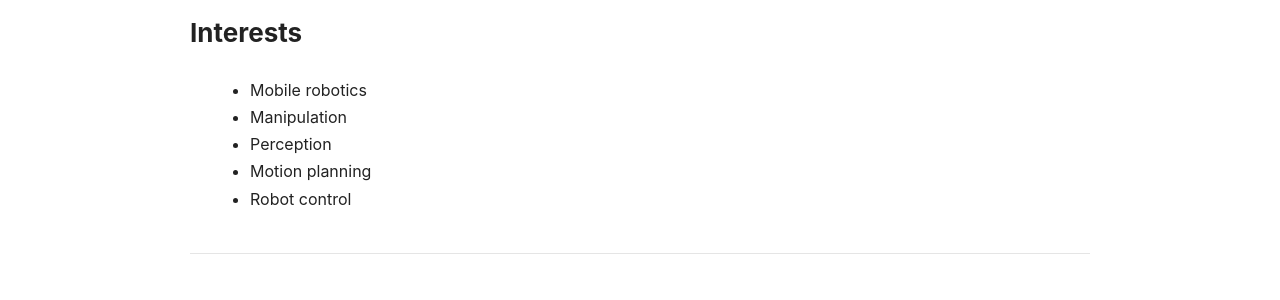
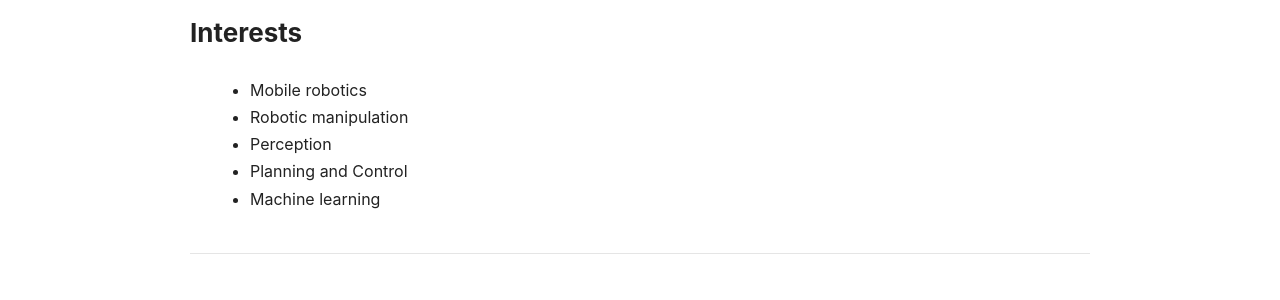
Before and after one commit to SUN1031/SUN1031.github.io, a Jekyll site: the page built from index.md, in a window 1280 px wide. Shown: the part 572-872 px from the top of the page. Built offline with Jekyll 4.4.1, drawn with Linux system fonts in a browser that asks for light colours.

Commit message:
Update index.md

```diff
--- a/index.md
+++ b/index.md
@@ -19,10 +19,10 @@ This website documents my academic work, master’s thesis, and future personal
 
 ## Interests
 - Mobile robotics
-- Manipulation
+- Robotic manipulation
 - Perception
-- Motion planning
-- Robot control
+- Planning and Control
+- Machine learning
 
 ---
 
```
